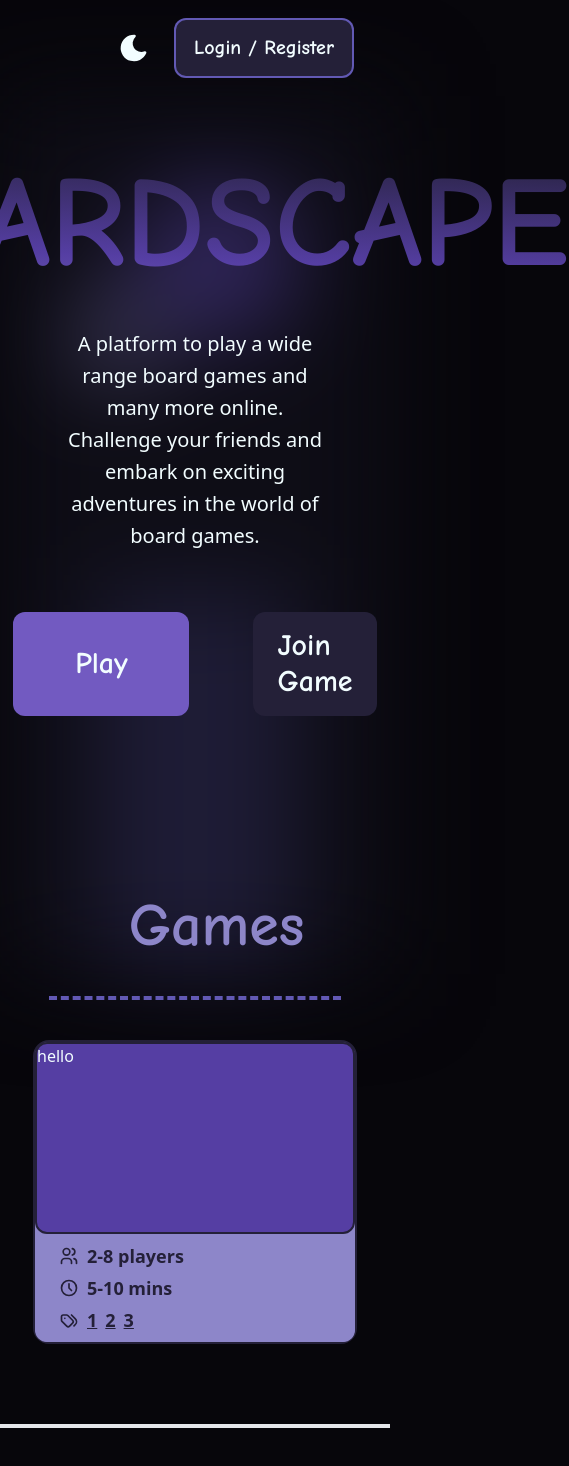
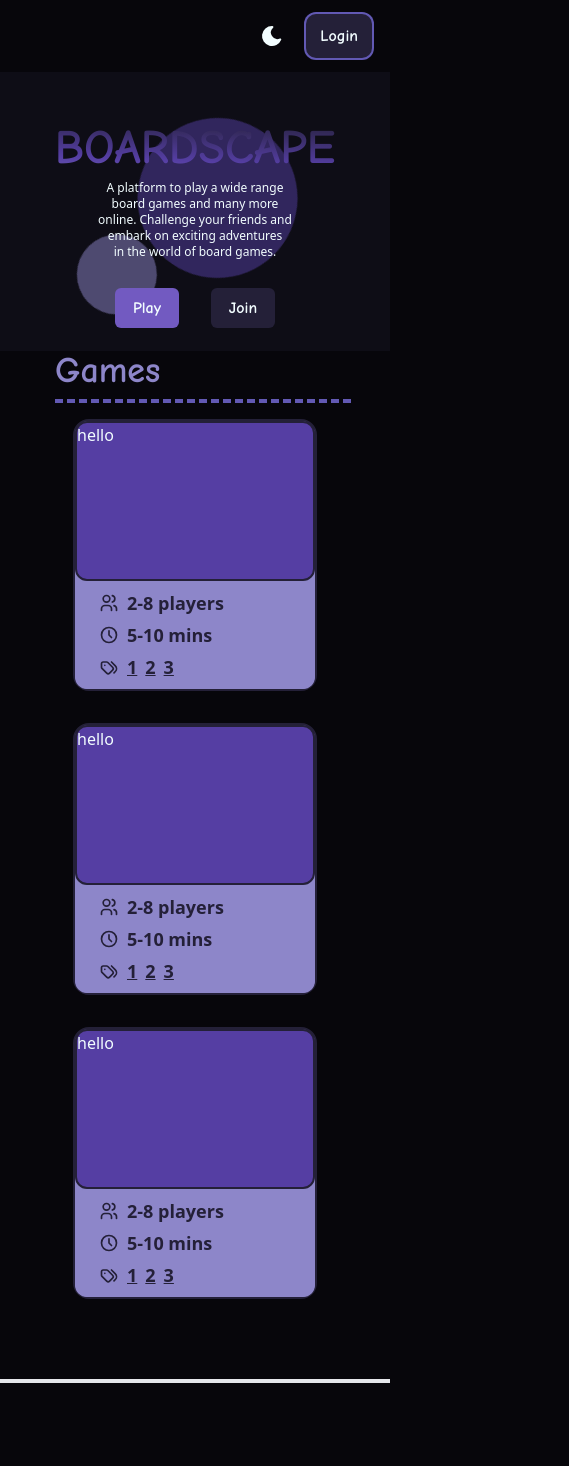
Before and after one commit to Radian6405/Boardscape, a React (Vite) app in the folder client/: page / in a window 390 px wide. Shown: the top 1466 px of the page, 569 px wide, since content can reach past the window. Built offline with nearby package versions, Linux system fonts and the light colour scheme.

Commit message:
fix: responsive home page

```diff
--- a/client/src/App.tsx
+++ b/client/src/App.tsx
@@ -12,7 +12,8 @@ function App() {
 
   useEffect(() => {
     document.body.className = theme;
-    document.body.style.backgroundColor = "rgba(var(--dark-background))";
+    document.body.style.backgroundColor = "rgba(var(--dark-background))"; //change before commit
+    // document.body.style.backgroundColor = "rgba(var(--text))";
   }, [theme]);
 
   return (
--- a/client/src/components/pages/Home.tsx
+++ b/client/src/components/pages/Home.tsx
@@ -1,7 +1,7 @@
 import { Link } from "react-router-dom";
 import Backdrop from "../util/reusables/Backdrop";
 import { HollowButton, SolidButton } from "../util/reusables/Buttons";
-import { BorderBox } from "../util/reusables/Cards";
+import { ContainerBox } from "../util/reusables/Cards";
 import Footer from "../util/Footer";
 import TictactoeCard from "../util/game_cards/TictactoeCard";
 
@@ -9,39 +9,51 @@ function Home() {
   return (
     <>
       <Backdrop>
-        <div className="flex flex-col w-full items-center justify-center gap-40 pt-16 ">
-          <BorderBox>
+        <div className="flex w-full flex-col items-center justify-center pt-8">
+          <ContainerBox>
             <div
               className="animated-background bg-gradient-to-tr from-accent via-dark-primary to-secondary
-              bg-clip-text font-nueu text-9xl font-bold text-transparent"
+              bg-clip-text font-nueu text-5xl font-extrabold text-transparent
+              sm:text-7xl md:text-8xl lg:text-9xl "
             >
               BOARDSCAPE
             </div>
-            <div className="w-[90%] text-ellipsis text-balance text-center font-sans text-xl leading-8 text-text">
+            <div
+              className="leading-2 sm:text-md w-[90%] text-ellipsis text-balance text-center font-sans text-xs
+              text-text sm:leading-4 md:text-xl lg:text-xl"
+            >
               A platform to play a wide range board games and many more online.
               Challenge your friends and embark on exciting adventures in the
               world of board games.
             </div>
-            <div className="flex flex-row gap-16 p-5">
+            <div className="flex flex-row gap-8 p-5 sm:gap-12 md:gap-16 lg:gap-20">
               <SolidButton minWidth>Play</SolidButton>
               <Link to={"/join"}>
-                <HollowButton>Join Game</HollowButton>
+                <HollowButton minWidth>Join</HollowButton>
               </Link>
             </div>
-          </BorderBox>
-          <BorderBox>
-            <div className="w-full px-20 text-start font-nueu text-6xl font-bold text-accent">
-              Games
-            </div>
-            <div className="w-full border-b-4 border-dashed border-dark-accent"></div>
-            <div className="flex flex-wrap justify-center gap-10">
-              <TictactoeCard />
-            </div>
-          </BorderBox>
+          </ContainerBox>
         </div>
-        <div className="m-20"></div>
-        <Footer />
       </Backdrop>
+      <div
+        className="flex flex-col items-center justify-center gap-2 rounded-2xl
+          sm:gap-4 md:gap-8 lg:gap-10 "
+      >
+        <div
+          className="w-[80%] px-2 text-start font-nueu text-4xl font-bold text-accent
+          sm:text-5xl md:text-6xl"
+        >
+          <span className="px-2 sm:px-8 lg:px-20">Games</span>
+          <div className="m-2 w-full border-b-4 border-dashed border-dark-accent"></div>
+        </div>
+        <div className="flex flex-wrap justify-center gap-8">
+          <TictactoeCard />
+          <TictactoeCard />
+          <TictactoeCard />
+        </div>
+      </div>
+      <div className="m-20"></div>
+      <Footer />
     </>
   );
 }
--- a/client/src/components/util/Navbar.tsx
+++ b/client/src/components/util/Navbar.tsx
@@ -36,24 +36,27 @@ function Navbar({
 
   return (
     <>
-      <div className="sticky top-0 z-50 flex items-center justify-end gap-4 px-10 py-5">
+      <div
+        className="sticky top-0 z-50 flex items-center justify-end gap-4 px-5 py-4
+        sm:px-10 md:px-16 md:py-6 lg:px-20"
+      >
         <div
-          className="flex size-14 items-center justify-center rounded-full hover:cursor-pointer"
+          className="flex items-center justify-center rounded-full p-2 hover:cursor-pointer hover:bg-primary"
           onClick={() => {
             if (theme == "dark") setTheme("light");
             else setTheme("dark");
           }}
         >
           {theme === "light" ? (
-            <IconSunFilled className="size-8 text-text" />
+            <IconSunFilled className="size-6 text-text sm:size-8 lg:size-10" />
           ) : (
-            <IconMoonFilled className="size-8 text-text" />
+            <IconMoonFilled className="size-6 text-text sm:size-8 lg:size-10" />
           )}
         </div>
 
         {userData === null ? (
           <DoubleOutlineButton onClick={() => setShowLoginPopup(true)}>
-            Login / Register
+            Login
           </DoubleOutlineButton>
         ) : (
           <div className="p-2">
--- a/client/src/components/util/reusables/Backdrop.tsx
+++ b/client/src/components/util/reusables/Backdrop.tsx
@@ -4,9 +4,15 @@ function Backdrop({ children }: { children: ReactNode }) {
   return (
     <>
       <div className="relative">
+        {/* <div
+          className="-z-10 flex flex-col items-center justify-center gap-44 bg-background
+            pt-[10%] blur-[48px] sm:pt-[5%] sm:blur-[72px] md:blur-[96px]
+            "
+        > */}
+        {/* change before commit */}
         <div
           className="-z-10 flex flex-col items-center justify-center gap-44 bg-background
-            pt-[20%] blur-[48px] sm:pt-[10%] sm:blur-[72px] md:blur-[96px] lg:pt-[5%]
+            pt-[10%] sm:pt-[5%]
             "
         >
           <div className="animate-spin-slow">
@@ -14,7 +20,7 @@ function Backdrop({ children }: { children: ReactNode }) {
             <div className="size-20 rounded-full bg-accent/50 sm:size-32 md:size-44 lg:size-48"></div>
           </div>
 
-          <div className="h-96 w-[50%] bg-dark-accent/20"></div>
+          {/* <div className="w-[50%] bg-dark-accent/20"></div> */}
         </div>
 
         <div className=" absolute top-0 w-full">{children}</div>
@@ -27,14 +33,18 @@ export function SimpleBackdrop({ children }: { children: ReactNode }) {
   return (
     <>
       <div className="relative">
-        <div
+        {/* <div
           className="-z-10 flex items-center justify-center bg-background p-20
                     blur-[48px] sm:blur-[72px] md:blur-[96px]"
-        >
-          <div className="h-[80vh] w-[50%] bg-dark-accent/20"></div>
+        > */}
+        {/* change before commit */}
+        <div className="-z-10 flex items-center justify-center bg-background p-20">
+          <div className="h-[80vh] w-full bg-dark-accent/20 sm:w-[60%]"></div>
         </div>
 
-        <div className=" absolute top-0">{children}</div>
+        <div className=" absolute inset-0 flex w-full items-center justify-center">
+          {children}
+        </div>
       </div>
     </>
   );
--- a/client/src/components/util/reusables/Buttons.tsx
+++ b/client/src/components/util/reusables/Buttons.tsx
@@ -22,7 +22,8 @@ export function DoubleOutlineButton({
           " " +
           "font-bold text-text ring-2 ring-dark-accent ring-offset-2 ring-offset-secondary hover:bg-dark-accent" +
           " " +
-          (sizeClass ?? "px-4 py-3 text-xl") +
+          (sizeClass ??
+            "text-md px-3 py-2 sm:px-4 sm:text-xl md:px-6 md:text-3xl lg:text-4xl lg:py-3 lg:px-7") +
           " " +
           className
         }
@@ -45,13 +46,16 @@ export function SolidButton({
     <div className="flex">
       <div
         className={
-          "flex cursor-pointer select-none items-center justify-center rounded-xl bg-primary px-6 py-4 font-nueu" +
+          "flex cursor-pointer select-none items-center justify-center rounded-md bg-primary font-nueu" +
           " " +
           "font-bold text-text hover:bg-accent" +
           " " +
-          (minWidth && "min-w-44") +
+          "sm:rounded-lg md:rounded-xl" +
           " " +
-          (sizeClass ?? "text-3xl") +
+          (minWidth && "min-w-16 sm:min-w-24 md:min-w-36 lg:min-w-44 ") +
+          " " +
+          (sizeClass ??
+            "text-md p-2 sm:text-2xl md:p-4 md:text-3xl lg:text-4xl") +
           " " +
           className
         }
@@ -63,15 +67,25 @@ export function SolidButton({
   );
 }
 
-export function HollowButton({ children, className, sizeClass }: ButtonProps) {
+export function HollowButton({
+  children,
+  className,
+  sizeClass,
+  minWidth,
+}: ButtonProps) {
   return (
     <div
       className={
-        "flex cursor-pointer select-none items-center justify-center rounded-xl bg-secondary font-nueu" +
+        "flex cursor-pointer select-none items-center justify-center rounded-md bg-secondary font-nueu" +
         " " +
         "font-bold text-text hover:bg-accent" +
         " " +
-        (sizeClass ?? "px-6 py-4 text-3xl") +
+        "sm:rounded-lg md:rounded-xl" +
+        " " +
+        (minWidth && "min-w-16 sm:min-w-24 md:min-w-36 lg:min-w-44 ") +
+        " " +
+        (sizeClass ??
+          "text-md p-2 sm:text-2xl md:p-4 md:text-3xl lg:text-4xl") +
         " " +
         className
       }
@@ -80,14 +94,3 @@ export function HollowButton({ children, className, sizeClass }: ButtonProps) {
     </div>
   );
 }
-
-{
-  /* <div className="bg-secondary border-2 border-dark-accent p-[3px] rounded-xl flex items-center justify-center">
-  <div
-    className="bg-secondary rounded-lg flex items-center justify-center px-4 py-3 text-xl text-text font-nueu font-bold
-              hover:bg-dark-accent cursor-pointer select-none "
-  >
-    {children}
-  </div>
-</div> */
-}
--- a/client/src/components/util/reusables/Cards.tsx
+++ b/client/src/components/util/reusables/Cards.tsx
@@ -19,8 +19,9 @@ export function GameCard({
   return (
     <>
       <div className="rounded-2xl border-2 border-secondary bg-accent">
+        {/* relative h-48 w-80 cursor-pointer rounded-xl border-2 border-secondary bg-dark-primary text-text */}
         <div
-          className="relative h-48 w-80 cursor-pointer rounded-xl border-2 border-secondary bg-dark-primary text-text
+          className="relative h-40 w-60 cursor-pointer rounded-xl border-2 border-secondary bg-dark-primary text-text
                     transition ease-in-out hover:-translate-y-2 hover:scale-110"
           onMouseEnter={() => setShowOverlay(true)}
           onMouseLeave={() => setShowOverlay(false)}
@@ -32,14 +33,14 @@ export function GameCard({
               (showOverlay ? "flex" : "hidden")
             }
           >
-            <SolidButton sizeClass="text-lg" onClick={onCreate}>
+            <SolidButton sizeClass="text-lg" onClick={onCreate} minWidth>
               Create Room
             </SolidButton>
           </div>
           hello
         </div>
 
-        <div className="flex max-h-28 w-80 flex-col gap-1 rounded-xl bg-accent px-6 py-2">
+        <div className="flex max-h-28 w-60 flex-col gap-1 rounded-xl bg-accent px-6 py-2">
           <div className="flex flex-row items-center justify-start gap-2">
             <IconUsers stroke={2} className="size-5 text-secondary" />
             <div className="font-sans text-lg font-semibold text-secondary">
@@ -77,10 +78,13 @@ export function TagCard({ children }: { children: ReactNode }) {
   );
 }
 
-export function BorderBox({ children }: { children: ReactNode }) {
+export function ContainerBox({ children }: { children: ReactNode }) {
   return (
     <>
-      <div className="flex max-w-[75%] flex-col items-center justify-center gap-10 rounded-2xl ">
+      <div
+        className="flex max-w-[75%] flex-col items-center justify-center gap-2 rounded-2xl
+        p-5 sm:gap-4 md:gap-8 lg:gap-10 "
+      >
         {children}
       </div>
     </>
```
Also changed, not shown: client/src/components/pages/Join.tsx (+5 -5 lines).
